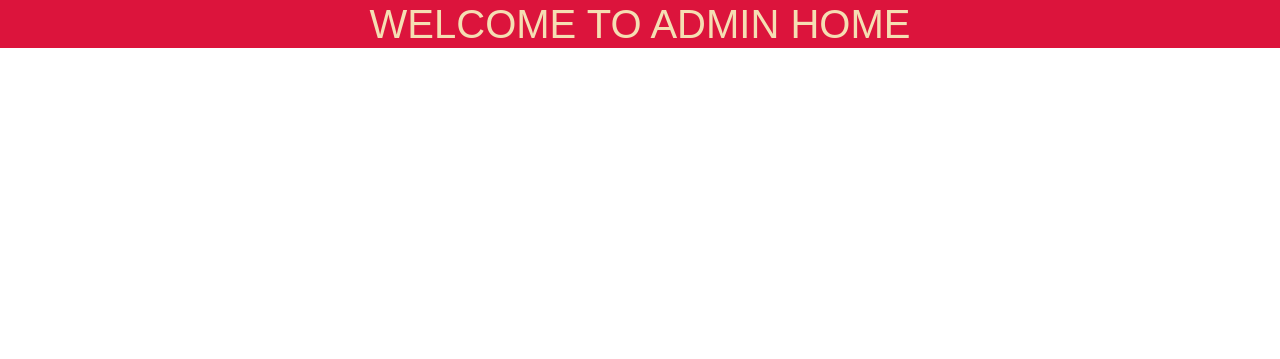
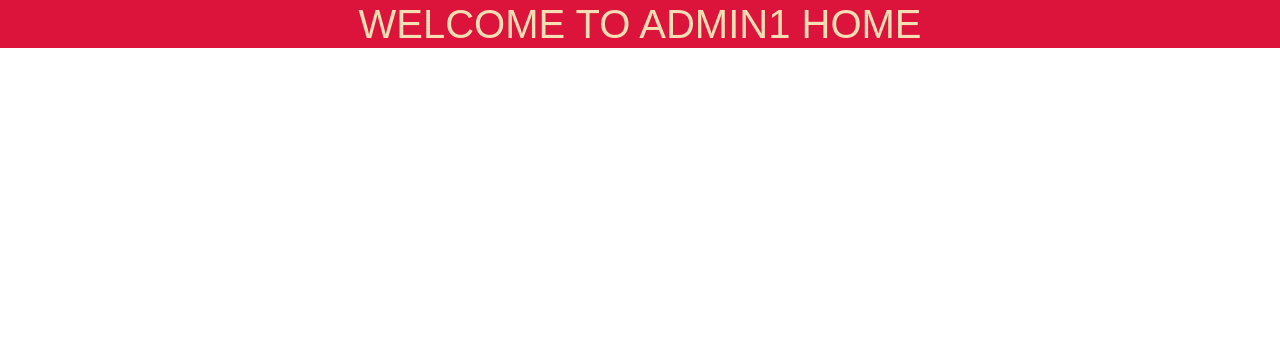
Before and after one commit to aiswaryava123/example, a Django app: page /adminhome in a window 1280 px wide. Shown: the part 61-420 px from the top of the page. Run offline with Django 5.2, Linux system fonts and the light colour scheme; some libraries are stand-ins or nearby versions.

Commit message:
second commit

```diff
--- a/studentapp/templates/admin.html
+++ b/studentapp/templates/admin.html
@@ -9,7 +9,7 @@
 </head>
 <body>
     {% block content1 %}
-   <h1 style="text-align: center;color:wheat;background-color: crimson;">WELCOME TO ADMIN HOME</h1>
+   <h1 style="text-align: center;color:wheat;background-color: crimson;">WELCOME TO ADMIN1 HOME</h1>
 
     {% endblock content1 %}
     {% block content2 %}
```
